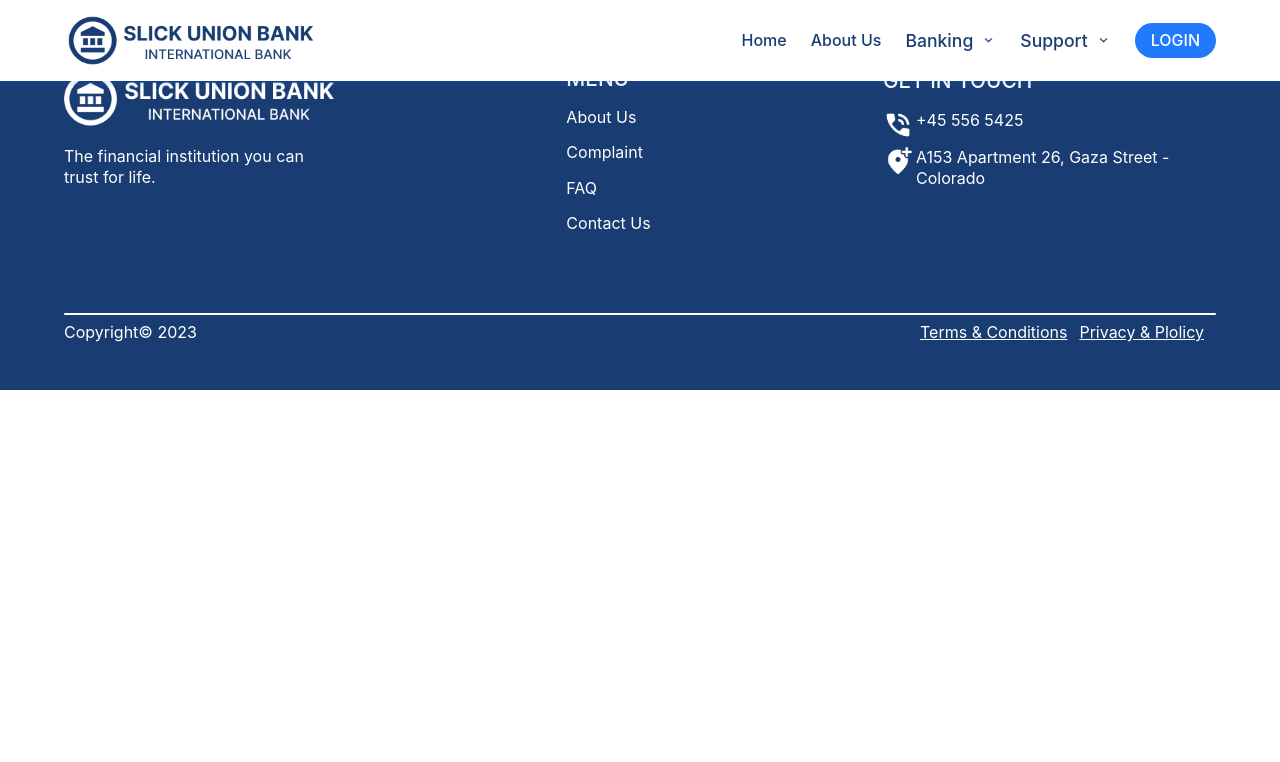
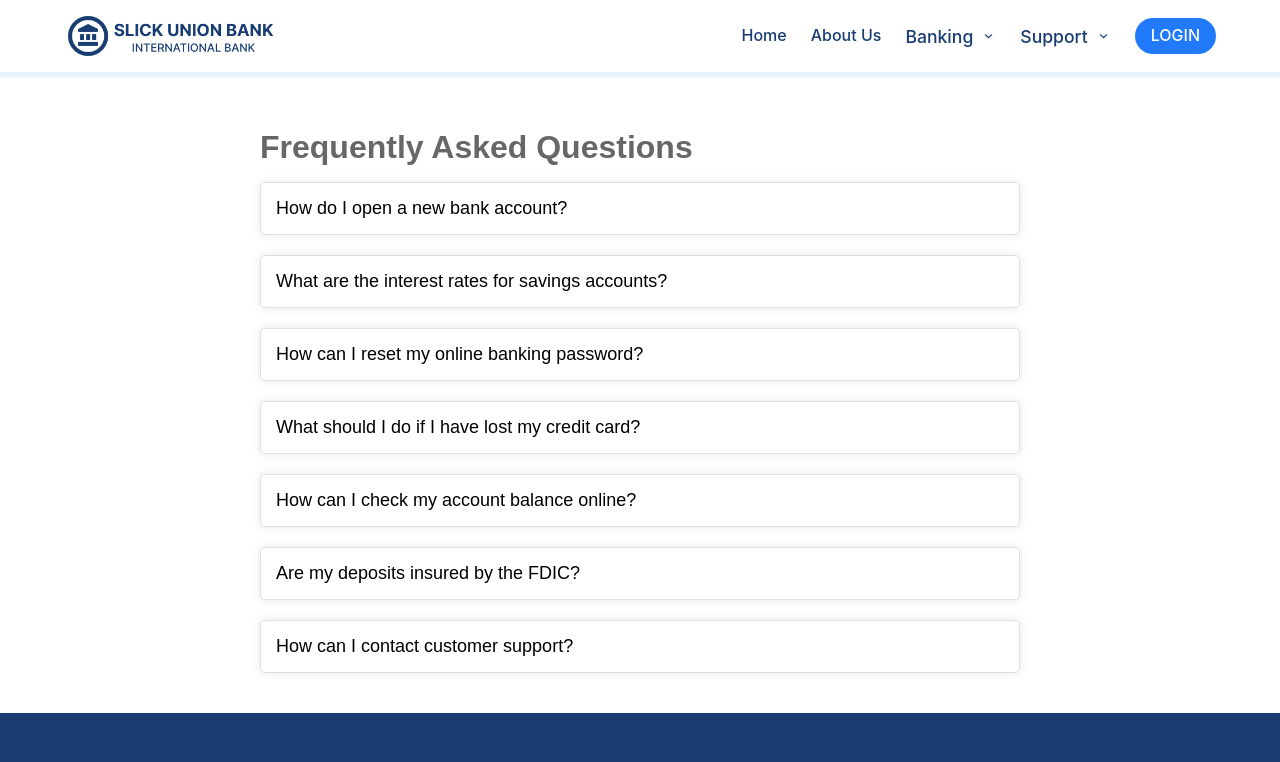
Before and after one commit to kobby0000/bank_project, a React (Create React App) app in the folder frontend/: page /faq in a window 1280 px wide. Shown: the top 762 px of the page. Built offline with nearby package versions, Linux system fonts and the light colour scheme; no server answers.

Commit message:
contact and FAQ pages created

```diff
--- a/frontend/src/components/footer/Footer.jsx
+++ b/frontend/src/components/footer/Footer.jsx
@@ -19,7 +19,8 @@ function Footer() {
               <ul>
                 <li>Menu</li>
                 <li><a className="footer_menu" href="/about">About Us</a></li>
-                <li><a className="footer_menu" href="/complaints">Complaint</a></li>
+                <li><a className="footer_menu" href="/personal">Personal Banking</a></li>
+                <li><a className="footer_menu" href="/business">Busuness Banking</a></li>
                 <li><a className="footer_menu" href="/faq">FAQ</a></li>
                 <li><a className="footer_menu" href="/contact_us">Contact Us</a></li>
               </ul>
--- a/frontend/src/components/footer/footer.css
+++ b/frontend/src/components/footer/footer.css
@@ -22,7 +22,7 @@
 }
 
 .footer_wrapper .top .left img {
-    width: 270px;
+    width: 230px;
 }
 
 .footer_wrapper .top .left p {
@@ -42,7 +42,7 @@
 
 .footer_wrapper .middle ul li {
     list-style: none;
-    margin-bottom: 1rem;
+    margin-bottom: 0.65rem;
 }
 
 .footer_wrapper .middle ul li a{
@@ -103,7 +103,12 @@
     font-size: 1rem;
 }
 
+.footer_wrapper .bottom .main .left p {
+    font-size: 0.9rem;
+}
+
 .footer_wrapper .bottom .main .right a{
+    font-size: 0.9rem;
     color: #fff;
     margin-right: 0.75rem;
 }
--- a/frontend/src/components/header/header.css
+++ b/frontend/src/components/header/header.css
@@ -15,7 +15,7 @@
 
 #header .header_wrapper .left .header_logo {
   display: block;
-  width: 250px;
+  width: 210px;
   color: #fff;
 }
 
@@ -214,8 +214,8 @@
   }
 }
 
-@media screen and (max-width: 350px) {
+@media screen and (max-width: 650px) {
   #header .header_wrapper .left .header_logo {
-    width: 170px;
+    width: 140px;
   }
 }
--- a/frontend/src/pages/contact/Contact.jsx
+++ b/frontend/src/pages/contact/Contact.jsx
@@ -3,7 +3,27 @@ import "./contact.css"
 
 function Contact() {
   return (
-    <div>Contact</div>
+    <div id='contact-main'>
+      <div className="contact-container">
+      <h1>Contact Us</h1>
+      <p>We'd love to hear from you. Please fill out the form below:</p>
+      <form>
+        <div className="form-group">
+          <label htmlFor="name">Name</label>
+          <input type="text" id="name" name="name" required />
+        </div>
+        <div className="form-group">
+          <label htmlFor="email">Email</label>
+          <input type="email" id="email" name="email" required />
+        </div>
+        <div className="form-group">
+          <label htmlFor="message">Message</label>
+          <textarea id="message" name="message" rows="4" required></textarea>
+        </div>
+        <button type="submit" className="submit-button">Submit</button>
+      </form>
+    </div>
+    </div>
   )
 }
 
--- a/frontend/src/pages/contact/contact.css
+++ b/frontend/src/pages/contact/contact.css
@@ -0,0 +1,73 @@
+#contact-main {
+    padding: 8rem 0 5rem 0;
+}
+.contact-container {
+    max-width: 500px;
+    margin: 0 auto;
+    padding: 20px;
+    font-family: Arial, sans-serif;
+    background-color: #f5f5f5;
+    border: 1px solid #e0e0e0;
+    border-radius: 5px;
+    box-shadow: 0 0 10px rgba(0, 0, 0, 0.1);
+    text-align: center;
+  }
+
+  .contact-container h1 {
+    font-size: 36px;
+    margin: 0;
+  }
+
+  .contact-container p {
+    font-size: 18px;
+    padding: 0.5rem 0;
+  }
+
+  .form-group {
+    margin: 10px 0;
+    text-align: left;
+  }
+
+  .contact-container label {
+    display: block;
+    font-size: 16px;
+  }
+
+  .contact-container input,
+  .contact-container textarea {
+    width: 100%;
+    padding: 10px;
+    font-size: 16px;
+    border: 1px solid #ccc;
+    border-radius: 5px;
+    margin-top: 5px;
+  }
+
+  .submit-button {
+    background-color: #007bff;
+    color: #fff;
+    padding: 10px 20px;
+    font-size: 18px;
+    border: none;
+    border-radius: 5px;
+    cursor: pointer;
+    margin-top: 10px;
+  }
+
+  .submit-button:hover {
+    background-color: #0056b3;
+  }
+
+  @media screen and (max-width: 600px) {
+    .contact-container h1 {
+        font-size: 30px;
+      }
+
+      .contact-container p {
+        font-size: 16px;
+      }
+
+      .contact-container label {
+        font-size: 15px;
+      }
+  }
--- a/frontend/src/pages/faq/Faq.jsx
+++ b/frontend/src/pages/faq/Faq.jsx
@@ -1,9 +1,63 @@
-import React from 'react';
+import React, { useState } from 'react';
 import "./faq.css";
 
+const faqData = [
+  {
+    question: 'How do I open a new bank account?',
+    answer: 'You can open a new bank account by visiting our nearest branch or applying online through our website.',
+  },
+  {
+    question: 'What are the interest rates for savings accounts?',
+    answer: 'Our savings account interest rates vary depending on the account type. Please check our Rates and Fees section for detailed information.',
+  },
+  {
+    question: 'How can I reset my online banking password?',
+    answer: 'To reset your online banking password, go to the login page and click on the "Forgot Password" link. Follow the instructions to reset your password.',
+  },
+  {
+    question: 'What should I do if I have lost my credit card?',
+    answer: 'If you\'ve lost your credit card, please contact our customer support immediately at (123) 456-7890 to report the loss and request a replacement card.',
+  },
+  {
+    question: 'How can I check my account balance online?',
+    answer: 'You can check your account balance by logging into your online banking account. Your account balance will be displayed on the dashboard.',
+  },
+  {
+    question: 'Are my deposits insured by the FDIC?',
+    answer: 'Yes, your deposits are insured by the FDIC (Federal Deposit Insurance Corporation) up to $250,000 per account holder.',
+  },
+  {
+    question: 'How can I contact customer support?',
+    answer: 'You can contact our customer support team by phone at (123) 456-7890 or by email at support@bankexample.com. We are available 24/7 to assist you.',
+  },
+];
+
 function Faq() {
-  return (
-    <div>Faq</div>
+  const [openIndex, setOpenIndex] = useState(null);
+  const toggleFAQ = (index) => {
+    if (openIndex === index) {
+      // If the clicked item is already open, close it
+      setOpenIndex(null);
+    } else {
+      // If the clicked item is closed, open it
+      setOpenIndex(index);
+    }
+  }
+
+return (
+    <div>
+        <div className="faq-container">
+      <h1>Frequently Asked Questions</h1>
+      {faqData.map((faq, index) => (
+        <div key={index} className="faq-item" onClick={() => toggleFAQ(index)}>
+          <button className="faq-question" >
+            {faq.question}
+          </button>
+          {openIndex === index && <p className="faq-answer">{faq.answer}</p>}
+        </div>
+      ))}
+    </div>
+    </div>
   )
 }
 
--- a/frontend/src/pages/faq/faq.css
+++ b/frontend/src/pages/faq/faq.css
@@ -0,0 +1,46 @@
+.faq-container {
+    max-width: 800px;
+    margin: 0 auto;
+    padding: 20px;
+    font-family: Arial, sans-serif;
+    padding-top: 7rem;
+  }
+
+  .faq-container h1 {
+    margin: 1rem 0;
+  }
+
+  .faq-item {
+    margin-bottom: 20px;
+    border: 1px solid #e0e0e0;
+    border-radius: 5px;
+    padding: 15px;
+    transition: transform 0.3s, box-shadow 0.3s;
+    background-color: #fff;
+    box-shadow: 0 0 10px rgba(0, 0, 0, 0.1);
+    cursor: pointer;
+  }
+
+  .faq-item:hover {
+    transform: scale(1.02);
+    box-shadow: 0 0 15px rgba(0, 0, 0, 0.2);
+  }
+
+  .faq-question {
+    font-size: 18px;
+    margin: 0;
+    cursor: pointer;
+    background-color: transparent;
+    border: none;
+    outline: none;
+  }
+
+  .faq-answer {
+    /* display: none; */
+    padding: 15px 0;
+    font-size: 16px;
+  }
+
+  .faq-item.open .faq-answer {
+    display: block;
+  }
--- a/frontend/src/pages/home/home.css
+++ b/frontend/src/pages/home/home.css
@@ -338,10 +338,6 @@
     right: 10%;
     width: 300px;
   }
-
-  #home .home_swiper_background .swiper .left {
-    display: none;
-  }
 }
 
 /* ======= MAX-WIDTH: 800PX ======= */
--- a/frontend/src/pages/login/Login.jsx
+++ b/frontend/src/pages/login/Login.jsx
@@ -2,6 +2,7 @@ import React, { useContext, useState } from 'react';
 import "./login.css";
 import { Link, Navigate} from "react-router-dom";
 import { userContext } from "../../context/userContext";
+import ScrollToTop from '../../components/scollToTop/ScrollToTop';
 
 function Login() {
   const [username, setUsername] = useState("");
@@ -50,6 +51,7 @@ function Login() {
             <Link to="/">Forgot Password?</Link>
             <button className="home_form_button btn">Login</button>
           </form>
+          <ScrollToTop />
     </div>
   )
 }
--- a/frontend/src/pages/register/Register.jsx
+++ b/frontend/src/pages/register/Register.jsx
@@ -1,6 +1,7 @@
 import React,{useState} from 'react';
 import logo from "../../assets/images/only_logo.png";
 import "./register.css";
+import ScrollToTop from '../../components/scollToTop/ScrollToTop';
 
 function Register() {
     const [username, setUsername] =useState ("");
@@ -8,7 +9,7 @@ function Register() {
 
    async function registrationForm (e){
         e.preventDefault();
-    const  response = await fetch('http://localhost:4000/register', {
+    const  response = await fetch('https://slick-union-bank.onrender.com/register', {
             method: "POST",
             body: JSON.stringify({username,password}),
             headers: {"Content-Type": "application/json"},
@@ -49,6 +50,7 @@ function Register() {
             </form>
         </div>
     </section>
+    <ScrollToTop />
     </>
   )
 }
--- a/frontend/src/pages/register/register.css
+++ b/frontend/src/pages/register/register.css
@@ -14,6 +14,10 @@
     justify-content: center;
     gap: 0.5rem;
     margin-bottom: 2rem;
+}
+
+#register .register_wrapper .top img {
+    width: 100px;
 }
 
 
```
